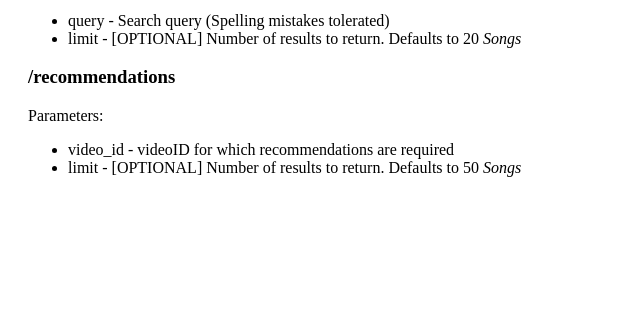
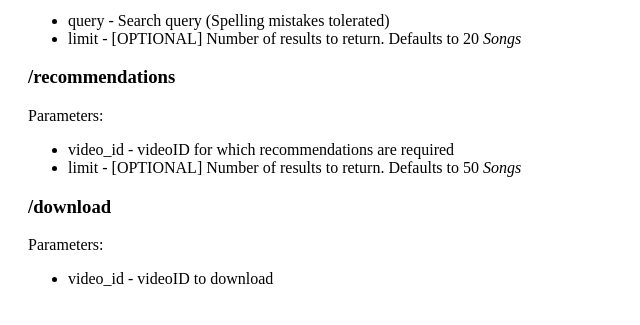
Before and after one commit to BlitzJB/ytmusic-interactions-rest-microservice, a Flask app: page / in a window 1280 px wide. Shown: the part 200-525 px from the top of the page, without its empty margins (0-640 px from the left). Run offline with Flask 2, Linux system fonts and the light colour scheme.

Commit message:
setup audio downloading from yt

```diff
--- a/runconfig.json
+++ b/runconfig.json
@@ -1,5 +1,6 @@
 {
-    "DEBUG": false,
+    "DEBUG": true,
     "HOST": "0.0.0.0",
-    "PORT": 8080
+    "PORT": 8080,
+    "DOWNLOADS_PATH": "./downloads"
 }
--- a/runserver.py
+++ b/runserver.py
@@ -2,9 +2,9 @@ from server import app
 
 import json
 runconfig = json.load(open('runconfig.json'))
-DEBUG = runconfig.get('debug', False)
-HOST = runconfig.get('host', '0.0.0.0')
-PORT = runconfig.get('port', 5000)
+DEBUG = runconfig.get('DEBUG', False)
+HOST = runconfig.get('HOST', '0.0.0.0')
+PORT = runconfig.get('PORT', 5000)
 
 if __name__ == '__main__':
     app.run(debug=DEBUG, host=HOST, port=PORT)
--- a/server/templates/docs.html
+++ b/server/templates/docs.html
@@ -34,6 +34,17 @@
                 <li>limit - [OPTIONAL] Number of results to return. Defaults to 50 <em>Songs</em></li>
             </ul>
         </div>
+        <div class="route">
+            <h3 class="route__header">
+                /download
+            </h3>
+            <p class="route__params-label">
+                Parameters:
+            </p>
+            <ul class="route__parameters">
+                <li>video_id - videoID to download</li>
+            </ul>
+        </div>
     </div>
 </body>
 </html>
--- a/server/views.py
+++ b/server/views.py
@@ -1,8 +1,9 @@
-from flask import jsonify, request, render_template
+from flask import jsonify, request, render_template, send_from_directory
 
 from .app import app
 from ytmusic.recommendations import get_recommendations
 from ytmusic.search import get_search_results
+from ytmusic.download import DOWNLOAD_PATH, download_audio
 
 
 @app.route('/')
@@ -26,3 +27,11 @@ def __search():
     lim = request.args.get('lim', 50, int)
     if not query: return jsonify({'error': 'specify query da bunda'}), 400
     return jsonify(get_search_results(query, lim))
+
+@app.route('/download')
+def __download():
+    video_id = request.args.get('video_id')
+    if not video_id: return jsonify({'error': 'specify video_id da bunda'}), 400
+    fname = download_audio(video_id, DOWNLOAD_PATH)
+    print(DOWNLOAD_PATH.split('/')[-1], fname)
+    return send_from_directory('.' + DOWNLOAD_PATH, fname) # send_from_dir takes app instnatiated file as root. we need to go one dir out
```
Also changed, not shown: ytmusic/download.py (added, +17 -0 lines), 1 other file.
